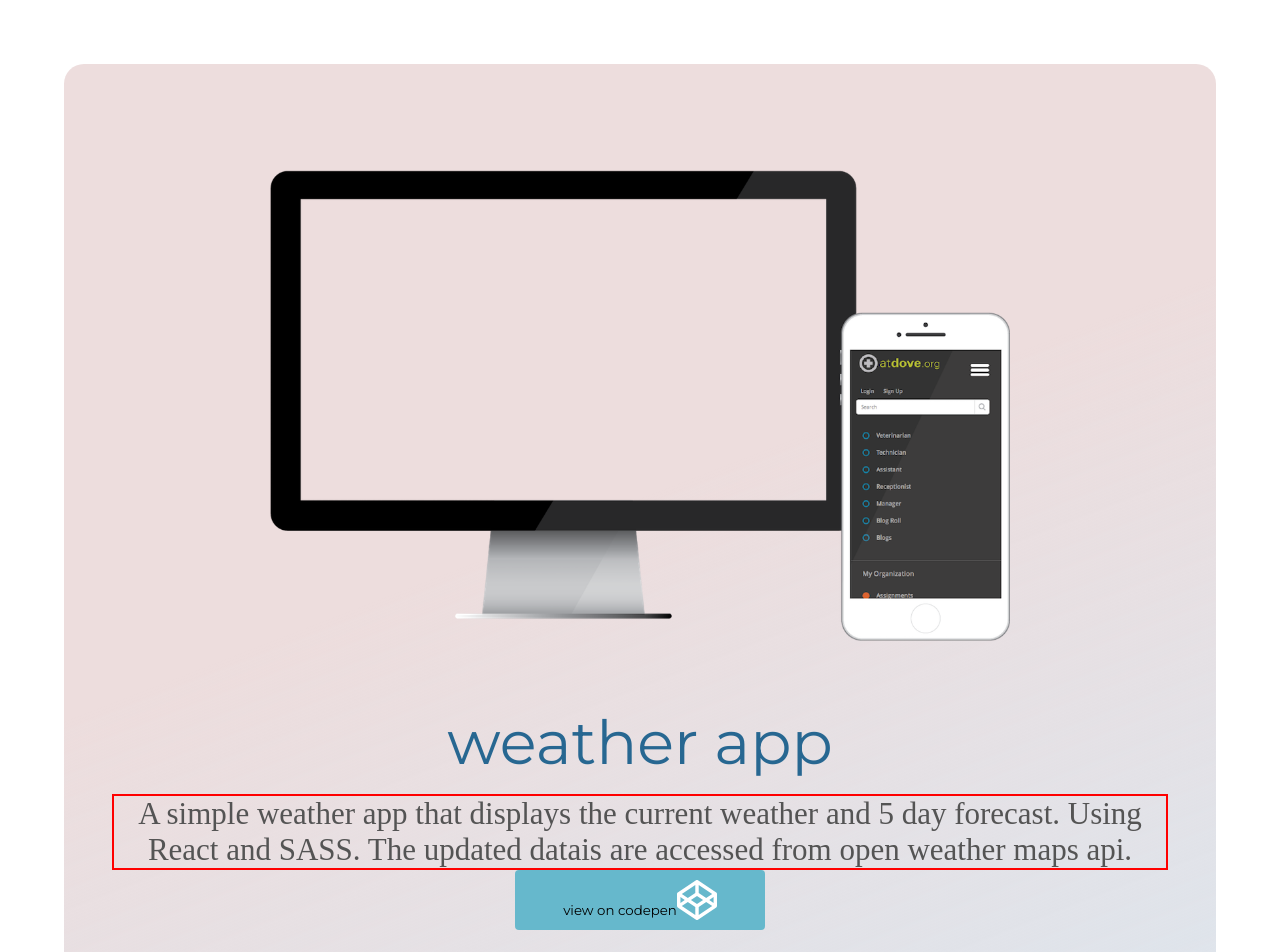
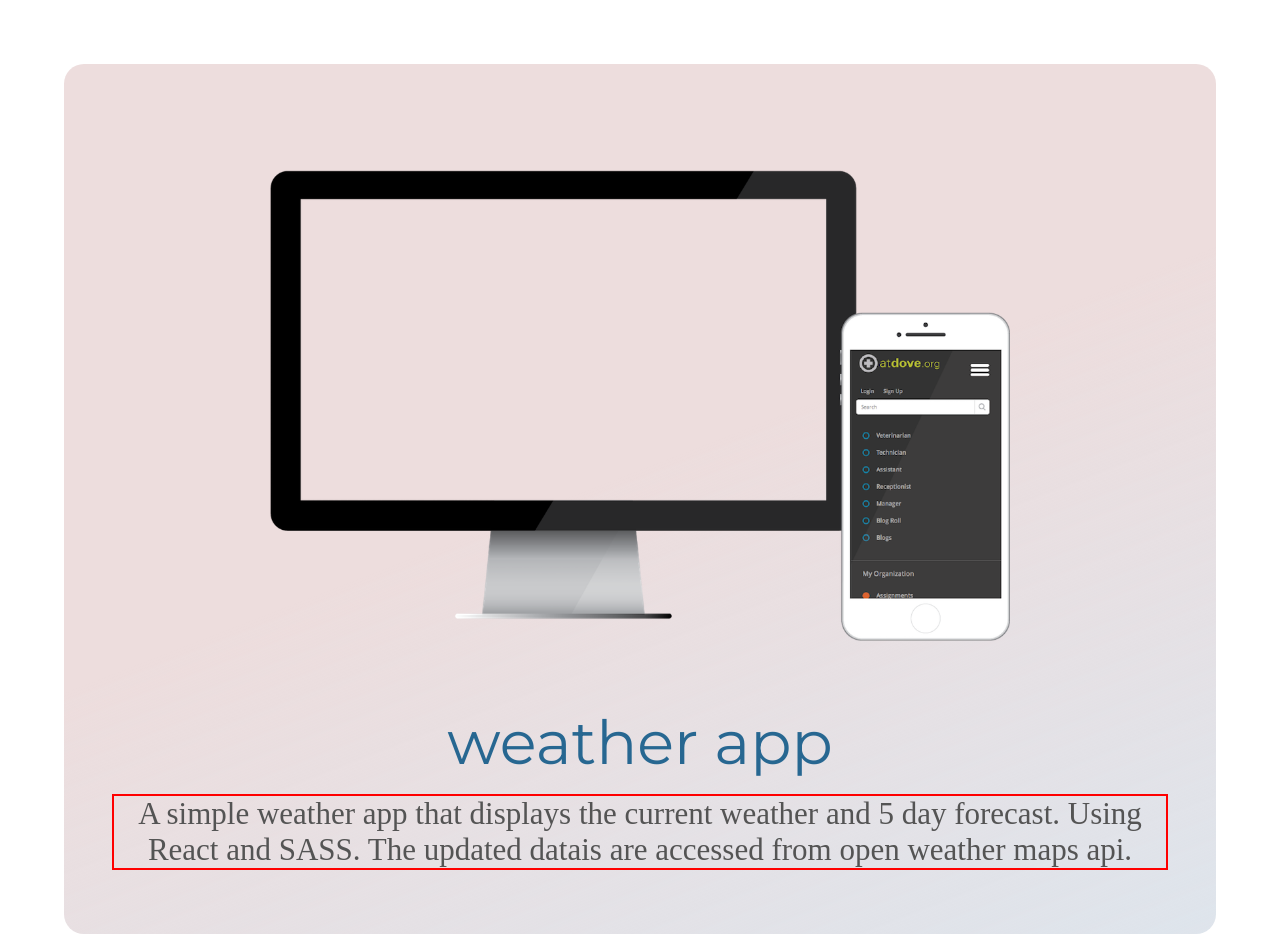
Before and after one commit to Slavi-Svec/react-components, a React (Create React App) app: page / in a window 1280 px wide. Shown: the top 952 px of the page. Built offline with nearby package versions, Linux system fonts and the light colour scheme.

Commit message:
update button

```diff
--- a/src/Components/ProjectCard/ProjectsCard.jsx
+++ b/src/Components/ProjectCard/ProjectsCard.jsx
@@ -5,7 +5,7 @@ import {faCodepen} from "@fortawesome/free-brands-svg-icons"
 import './style.scss'
 
 
-const ProjectCard = ({title, src, description, variant}) => {
+const ProjectCard = ({ variant, src, title, description, }) => {
   return (
     <>
     <section className="project">
@@ -15,11 +15,6 @@ const ProjectCard = ({title, src, description, variant}) => {
           <div className="project__textContainer">
             <h1 className="project__title">{title}</h1>
             <p className="projectDescription">{description}</p>
-            <ProjectButton
-              className="CodePenButton"
-              heading="view on codepen"
-              variant="secondary"
-            />
           </div>
         </div>
       </section>
```
